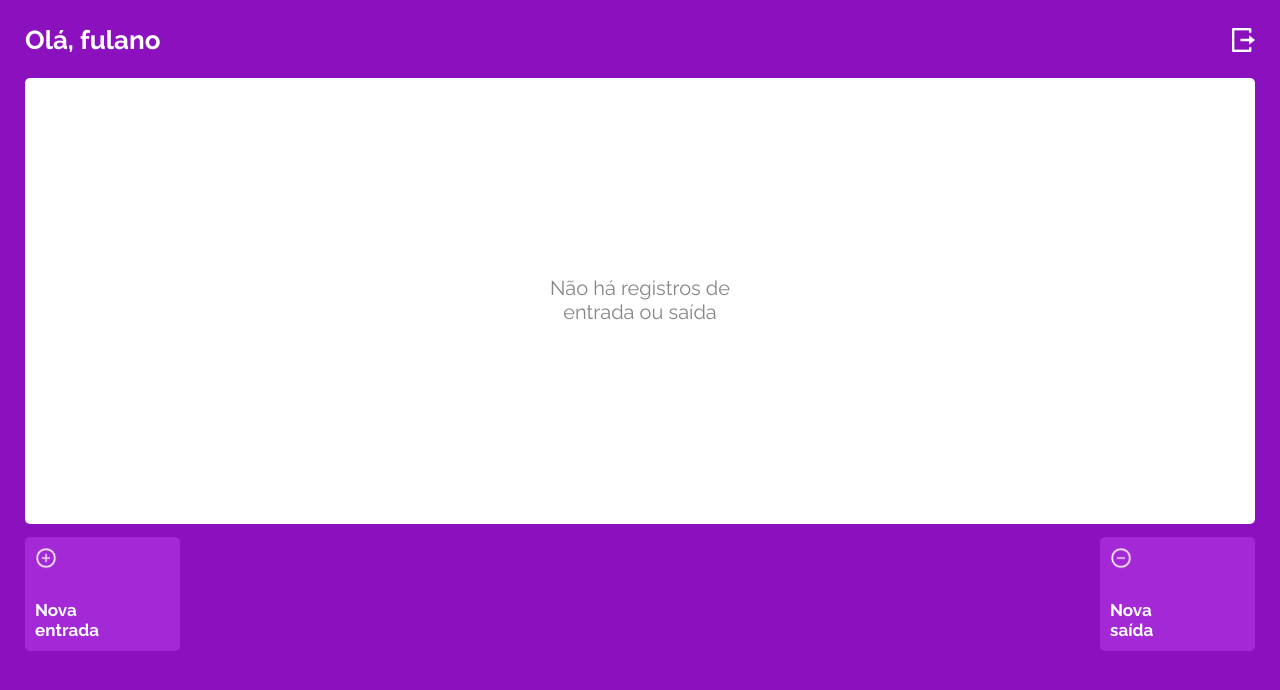
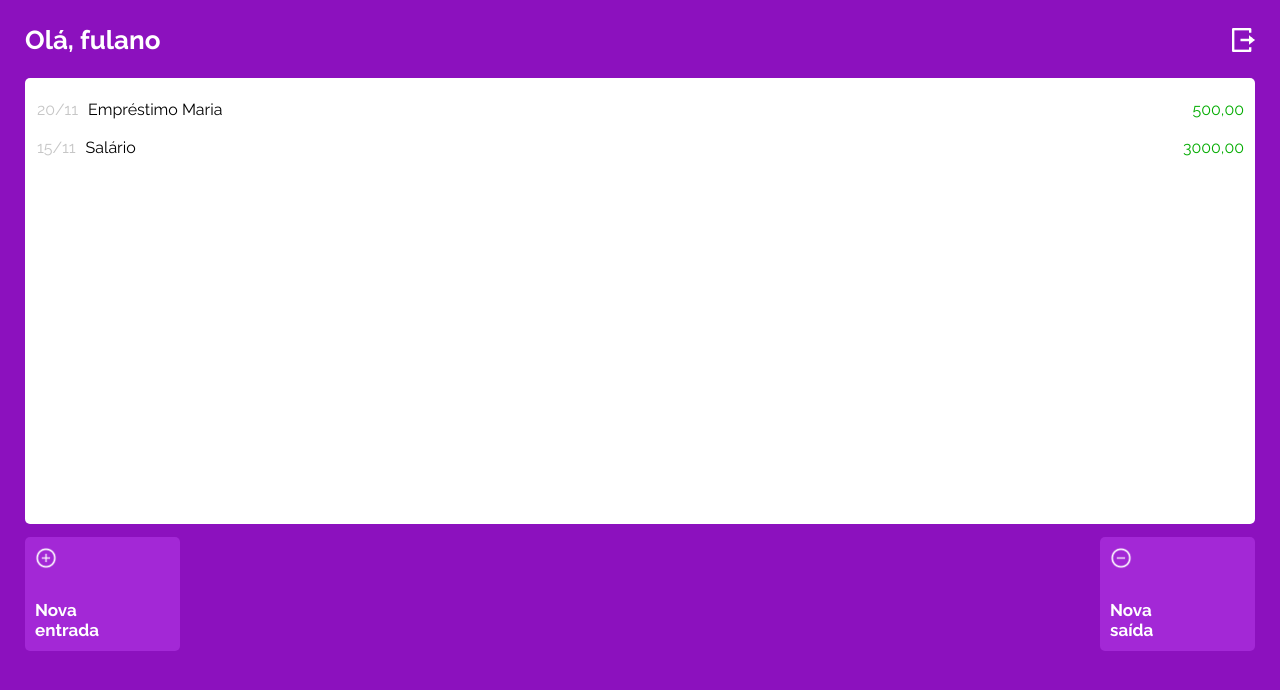
Before and after one commit to jhonnatangomes/my-wallet-frontend, a React (Create React App) app: page / in a window 1280 px wide. Shown: the top 690 px of the page. Built offline with nearby package versions, Linux system fonts and the light colour scheme; a web font is replaced by a local one.

Commit message:
hardcoded data on homepage to display data correctly

```diff
--- /dev/null
+++ b/src/components/moneyLedger/lines.js
@@ -0,0 +1,14 @@
+import { LineContainer, DateAndDescription } from "./linesStyle";
+
+export default function Lines({ entries }) {
+    const { date, description, value } = entries;
+    return (
+        <LineContainer>
+            <DateAndDescription>
+                <span>{date}</span>
+                <span>{description}</span>
+            </DateAndDescription>
+            <span>{value.slice(0, -2) + "," + value.slice(-2)}</span>
+        </LineContainer>
+    );
+}
--- /dev/null
+++ b/src/components/moneyLedger/linesStyle.js
@@ -0,0 +1,24 @@
+import styled from "styled-components";
+
+const LineContainer = styled.div`
+    width: 100%;
+    height: 100%;
+    display: flex;
+    justify-content: space-between;
+    font-size: 16px;
+    line-height: 18.78px;
+    margin-bottom: 20px;
+
+    & > span:last-child {
+        color: #03ac00;
+    }
+`;
+
+const DateAndDescription = styled.div`
+    span:first-child {
+        margin-right: 10px;
+        color: #c6c6c6;
+    }
+`;
+
+export { LineContainer, DateAndDescription };
--- a/src/components/moneyLedger/moneyLedger.js
+++ b/src/components/moneyLedger/moneyLedger.js
@@ -1,12 +1,32 @@
-import { Ledger, NoRecords } from "./moneyLedgerStyle";
+import { Ledger, LedgerDetails, NoRecords } from "./moneyLedgerStyle";
+import Lines from "./lines";
 
 export default function MoneyLedger() {
+    const entries = [
+        {
+            date: "20/11",
+            description: "Empréstimo Maria",
+            value: "50000",
+        },
+        {
+            date: "15/11",
+            description: "Salário",
+            value: "300000",
+        },
+    ];
     return (
-        <Ledger>
-            <NoRecords>
-                Não há registros de <br />
-                entrada ou saída
-            </NoRecords>
+        <Ledger entries={entries.length}>
+            {entries.length ? (
+                <>
+                    <Lines entries={entries[0]} />
+                    <Lines entries={entries[1]} />
+                </>
+            ) : (
+                <NoRecords>
+                    Não há registros de <br />
+                    entrada ou saída
+                </NoRecords>
+            )}
         </Ledger>
     );
 }
--- a/src/components/moneyLedger/moneyLedgerStyle.js
+++ b/src/components/moneyLedger/moneyLedgerStyle.js
@@ -8,8 +8,14 @@ const Ledger = styled.div`
     margin-top: 22px;
     margin-bottom: 13px;
     display: flex;
-    justify-content: center;
+    flex-direction: column;
+    justify-content: ${({ entries }) => (entries ? "none" : "center")};
     align-items: center;
+    padding: 23px 11px 10px 12px;
+`;
+
+const LedgerDetails = styled.div`
+    width: 100%;
 `;
 
 const NoRecords = styled.span`
@@ -19,4 +25,4 @@ const NoRecords = styled.span`
     text-align: center;
 `;
 
-export { Ledger, NoRecords };
+export { Ledger, LedgerDetails, NoRecords };
```
